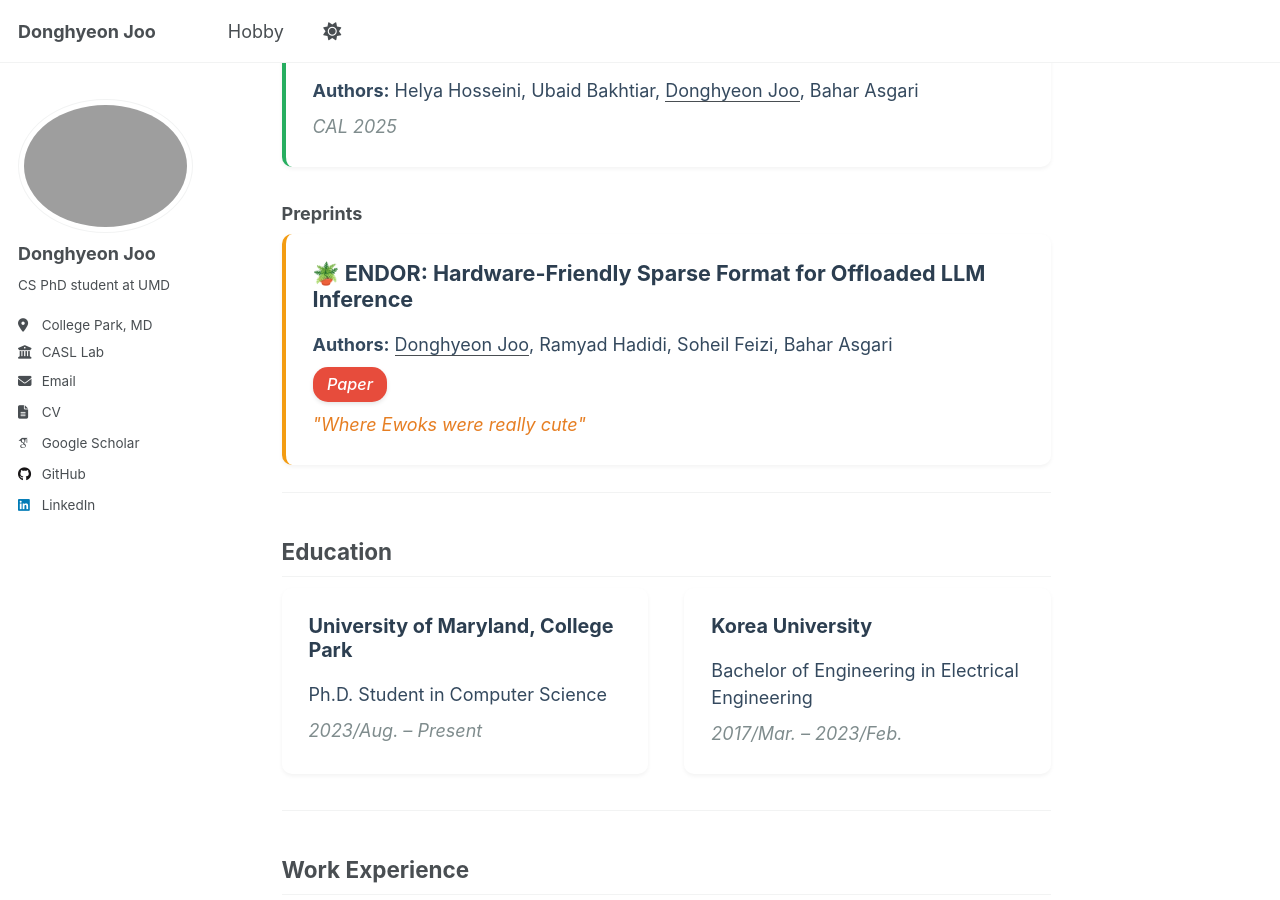
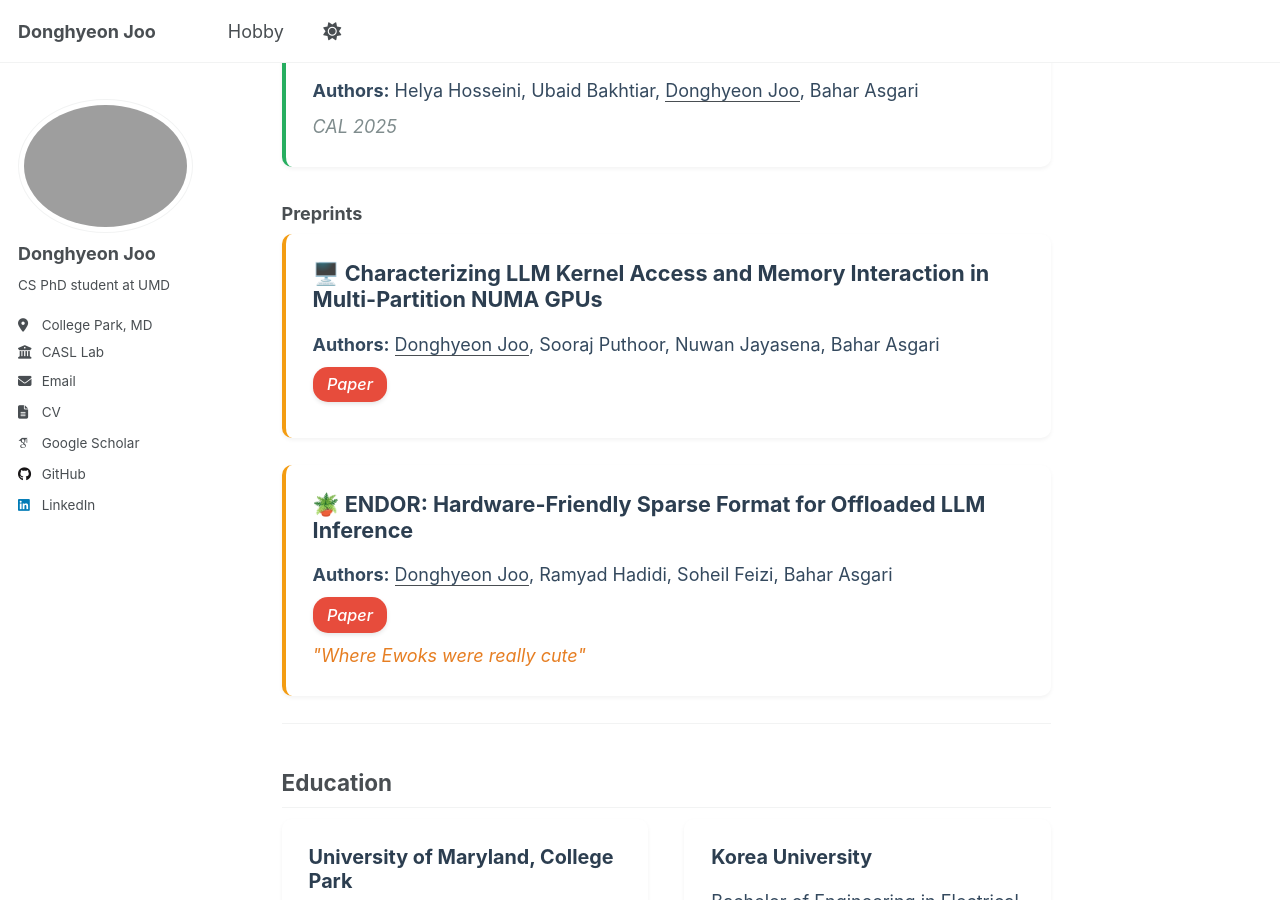
Before and after one commit to dhjoo98/dhjoo98.github.io, a Jekyll site: the page built from _pages/about.md, in a window 1280 px wide and 900 px high, scrolled down 1997 px. Built offline with Jekyll 4.4.1, drawn with Linux system fonts in a browser that asks for light colours; some web fonts are replaced; a script that is not in the unit is left out.

Commit message:
Add NUMA GPU preprint card to homepage Preprints section
The Publications list on the About/homepage is hand-authored HTML,
separate from the _publications/ Jekyll collection — that update
alone didn't surface the new paper there.

```diff
--- a/_pages/about.md
+++ b/_pages/about.md
@@ -85,6 +85,14 @@ redirect_from:
 </div>
 
 ### Preprints
+<div style="background: var(--page__background-color, #ffffff); padding: 1.5rem; border-radius: 10px; margin-bottom: 1.5rem; box-shadow: 0 2px 4px rgba(0,0,0,0.05); border-left: 4px solid #f39c12;">
+  <h4 style="color: var(--text-color, #2c3e50); margin-top: 0; margin-bottom: 1rem; font-size: 1.2rem;">
+    <span style="color: #f39c12;">🖥️</span> <strong>Characterizing LLM Kernel Access and Memory Interaction in Multi-Partition NUMA GPUs</strong>
+  </h4>
+  <p style="margin-bottom: 0.5rem; color: var(--text-color, #34495e);"><strong>Authors:</strong> <u>Donghyeon Joo</u>, Sooraj Puthoor, Nuwan Jayasena, Bahar Asgari</p>
+  <p style="margin-bottom: 0.5rem; color: var(--text-muted, #7f8c8d);"><em><a href="https://arxiv.org/abs/2607.28824" style="display: inline-block; background: #e74c3c; color: white; padding: 0.3rem 0.8rem; border-radius: 15px; text-decoration: none; font-size: 0.9rem; font-weight: 500; box-shadow: 0 2px 4px rgba(0,0,0,0.1); transition: all 0.2s ease;">Paper</a></em></p>
+</div>
+
 <div style="background: var(--page__background-color, #ffffff); padding: 1.5rem; border-radius: 10px; margin-bottom: 1.5rem; box-shadow: 0 2px 4px rgba(0,0,0,0.05); border-left: 4px solid #f39c12;">
   <h4 style="color: var(--text-color, #2c3e50); margin-top: 0; margin-bottom: 1rem; font-size: 1.2rem;">
     <span style="color: #f39c12;">🪴</span> <strong>ENDOR: Hardware-Friendly Sparse Format for Offloaded LLM Inference</strong>
```
